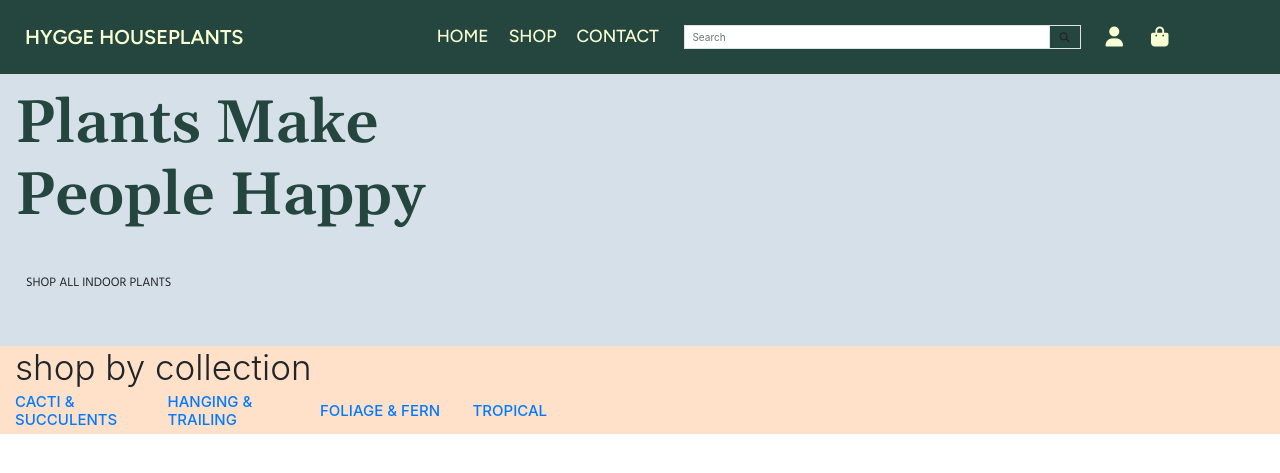
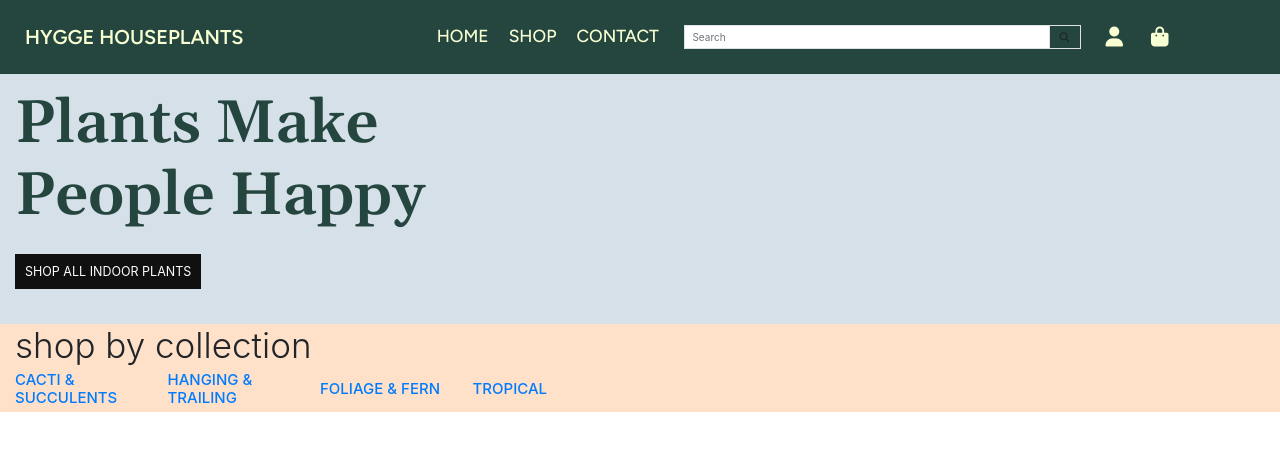
Before and after one commit to rachelcluke/hygge-houseplants, a Django app: page / in a window 1280 px wide. Shown: the top 473 px of the page. Run offline with Django 3.2, Linux system fonts and the light colour scheme; parts of the project's set-up code (start-up, migrations or seed data) failed here and were passed over; some libraries are stand-ins or nearby versions.

Commit message:
launch shop btn styling added

```diff
--- a/home/templates/home/index.html
+++ b/home/templates/home/index.html
@@ -12,9 +12,7 @@
                     Plants Make<br>People Happy
                 </h1>
                 <div class="my-5">
-                    <h4>
-                        <a href="{% url 'products' %}" class="shop-now-button btn btn-lg rounded-0 text-uppercase py-3">SHOP ALL INDOOR PLANTS</a>
-                    </h4>
+                    <a href="{% url 'products' %}" class="shop-now-button btn-lg rounded-0 text-uppercase py-3">SHOP ALL INDOOR PLANTS</a>
                 </div>
             </div>
         </div>
--- a/static/css/base.css
+++ b/static/css/base.css
@@ -72,8 +72,8 @@ header {
 }
 
 .shop-now-button {
-    background-color: var(--orange);
-    color: var(--darkgreen);
+    background-color: var(--black);
+    color: var(--polarwhite);
     min-width: 3rem;
 }
 
@@ -83,13 +83,12 @@ header {
 }
 
 .shop-now-button:hover,
-.shop-now-button:active,
 .shop-now-button:focus,
 .btn-black:hover,
 .btn-black:active,
 .btn-black:focus {
-    background-color: var(--black);
-    color: var(--polarwhite);
+    background-color: var(--orange);
+    color: var(--black);
 }
 
 .text-black {
```
